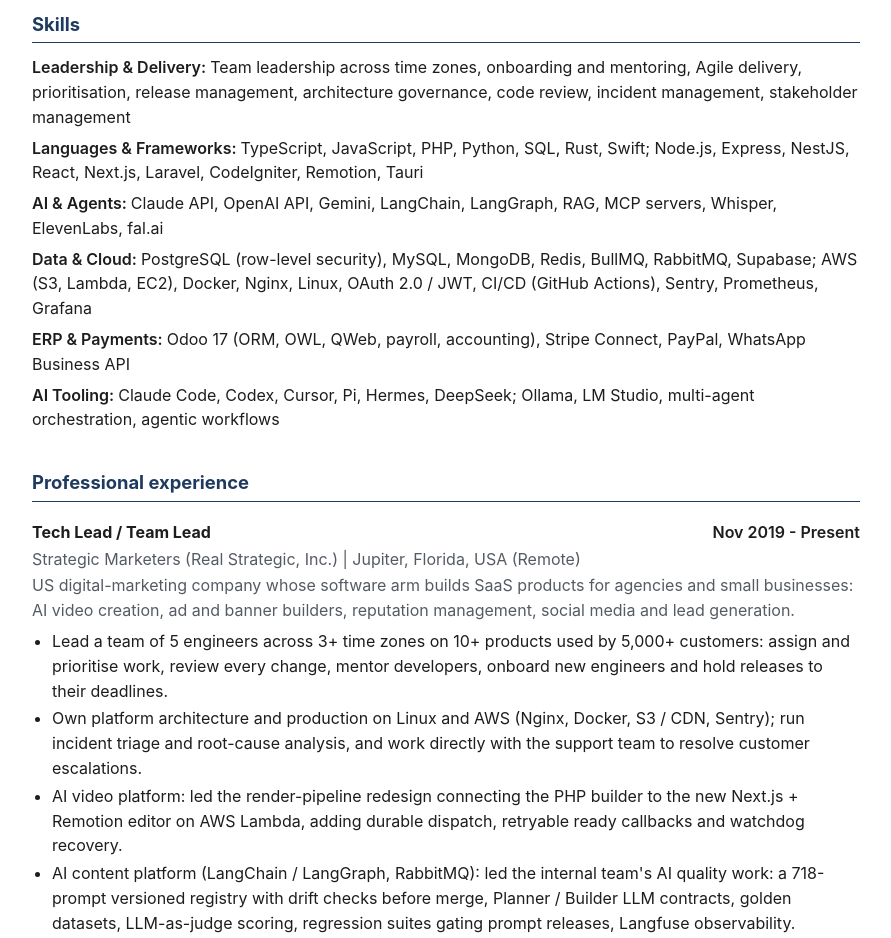
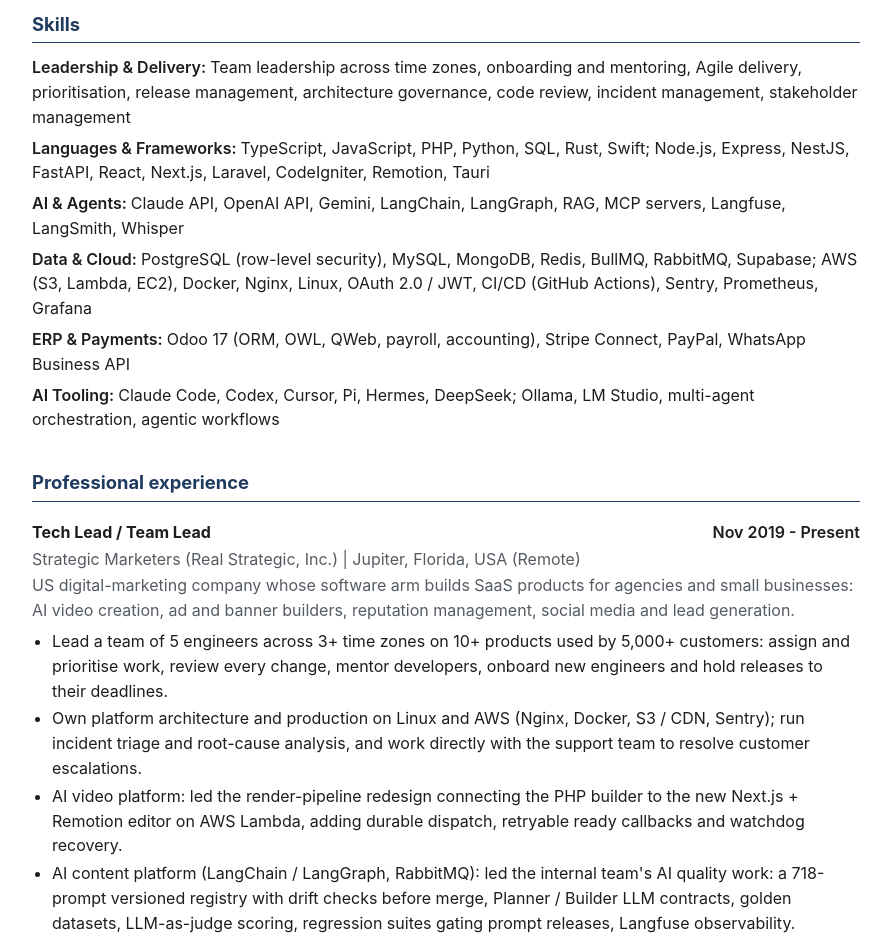
Before and after one commit to manshoor/manshoor.github.io, a plain HTML site: page index.html in a window 1280 px wide. Shown: the part 880-1818 px from the top of the page, without its empty margins (194-1085 px from the left). Drawn offline with Linux system fonts and the light colour scheme.

Commit message:
Add FastAPI, Langfuse and LangSmith to CV
The CV skills now list FastAPI under frameworks and Langfuse and
LangSmith under AI & Agents. The portfolio's FastAPI AI agent platform
stack lists Langfuse and LangSmith. Both public PDFs stay at 2 pages.

```diff
--- a/index.html
+++ b/index.html
@@ -88,7 +88,7 @@
 
     <section>
       <h2>Skills</h2>
-      <dl class="skills"><div><dt>Leadership &amp; Delivery</dt><dd>Team leadership across time zones, onboarding and mentoring, Agile delivery, prioritisation, release management, architecture governance, code review, incident management, stakeholder management</dd></div><div><dt>Languages &amp; Frameworks</dt><dd>TypeScript, JavaScript, PHP, Python, SQL, Rust, Swift; Node.js, Express, NestJS, React, Next.js, Laravel, CodeIgniter, Remotion, Tauri</dd></div><div><dt>AI &amp; Agents</dt><dd>Claude API, OpenAI API, Gemini, LangChain, LangGraph, RAG, MCP servers, Whisper, ElevenLabs, fal.ai</dd></div><div><dt>Data &amp; Cloud</dt><dd>PostgreSQL (row-level security), MySQL, MongoDB, Redis, BullMQ, RabbitMQ, Supabase; AWS (S3, Lambda, EC2), Docker, Nginx, Linux, OAuth 2.0 / JWT, CI/CD (GitHub Actions), Sentry, Prometheus, Grafana</dd></div><div><dt>ERP &amp; Payments</dt><dd>Odoo 17 (ORM, OWL, QWeb, payroll, accounting), Stripe Connect, PayPal, WhatsApp Business API</dd></div><div><dt>AI Tooling</dt><dd>Claude Code, Codex, Cursor, Pi, Hermes, DeepSeek; Ollama, LM Studio, multi-agent orchestration, agentic workflows</dd></div></dl>
+      <dl class="skills"><div><dt>Leadership &amp; Delivery</dt><dd>Team leadership across time zones, onboarding and mentoring, Agile delivery, prioritisation, release management, architecture governance, code review, incident management, stakeholder management</dd></div><div><dt>Languages &amp; Frameworks</dt><dd>TypeScript, JavaScript, PHP, Python, SQL, Rust, Swift; Node.js, Express, NestJS, FastAPI, React, Next.js, Laravel, CodeIgniter, Remotion, Tauri</dd></div><div><dt>AI &amp; Agents</dt><dd>Claude API, OpenAI API, Gemini, LangChain, LangGraph, RAG, MCP servers, Langfuse, LangSmith, Whisper</dd></div><div><dt>Data &amp; Cloud</dt><dd>PostgreSQL (row-level security), MySQL, MongoDB, Redis, BullMQ, RabbitMQ, Supabase; AWS (S3, Lambda, EC2), Docker, Nginx, Linux, OAuth 2.0 / JWT, CI/CD (GitHub Actions), Sentry, Prometheus, Grafana</dd></div><div><dt>ERP &amp; Payments</dt><dd>Odoo 17 (ORM, OWL, QWeb, payroll, accounting), Stripe Connect, PayPal, WhatsApp Business API</dd></div><div><dt>AI Tooling</dt><dd>Claude Code, Codex, Cursor, Pi, Hermes, DeepSeek; Ollama, LM Studio, multi-agent orchestration, agentic workflows</dd></div></dl>
     </section>
 
     <section>
```
Also changed, not shown: projects.html (+1 -1 lines), 2 other files.
